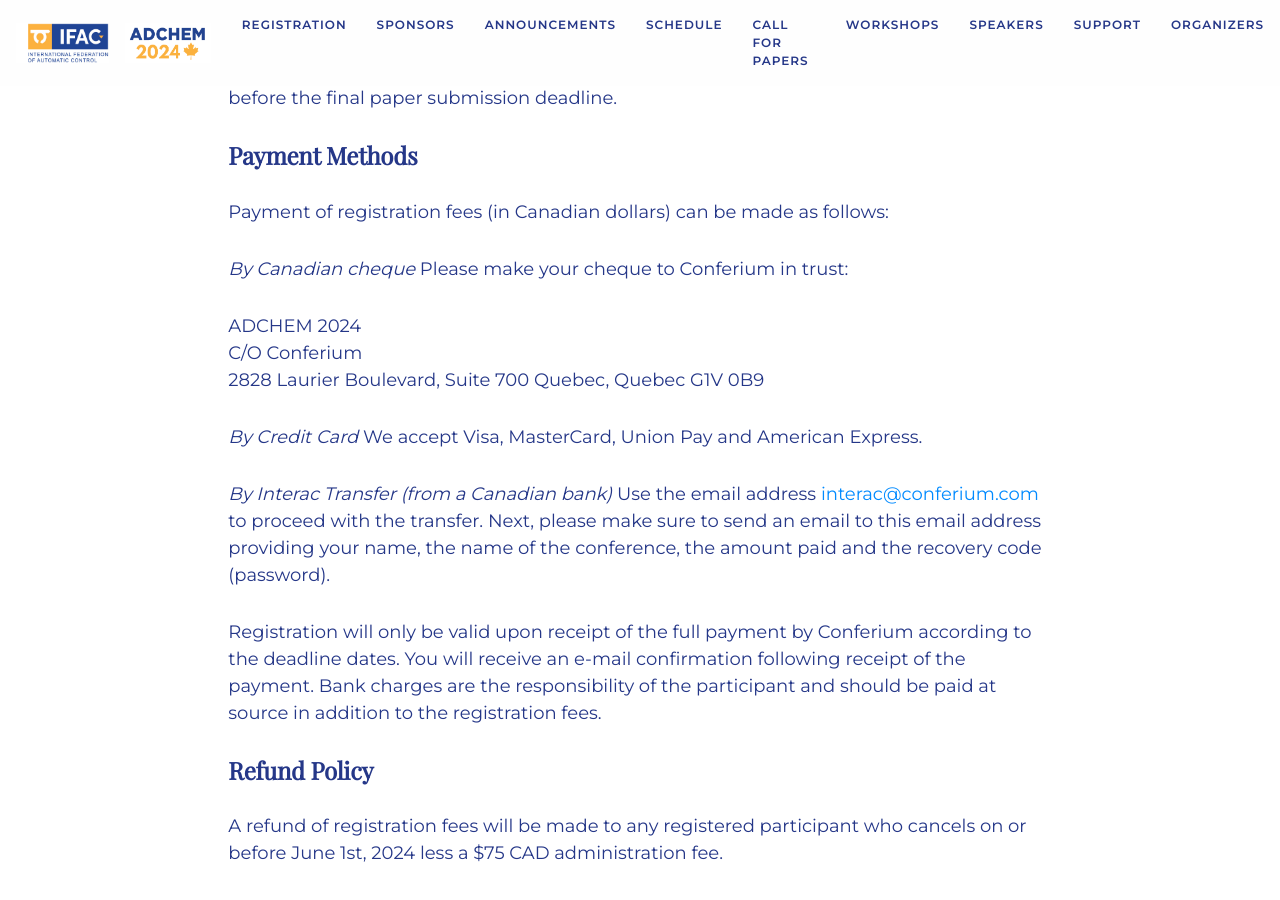
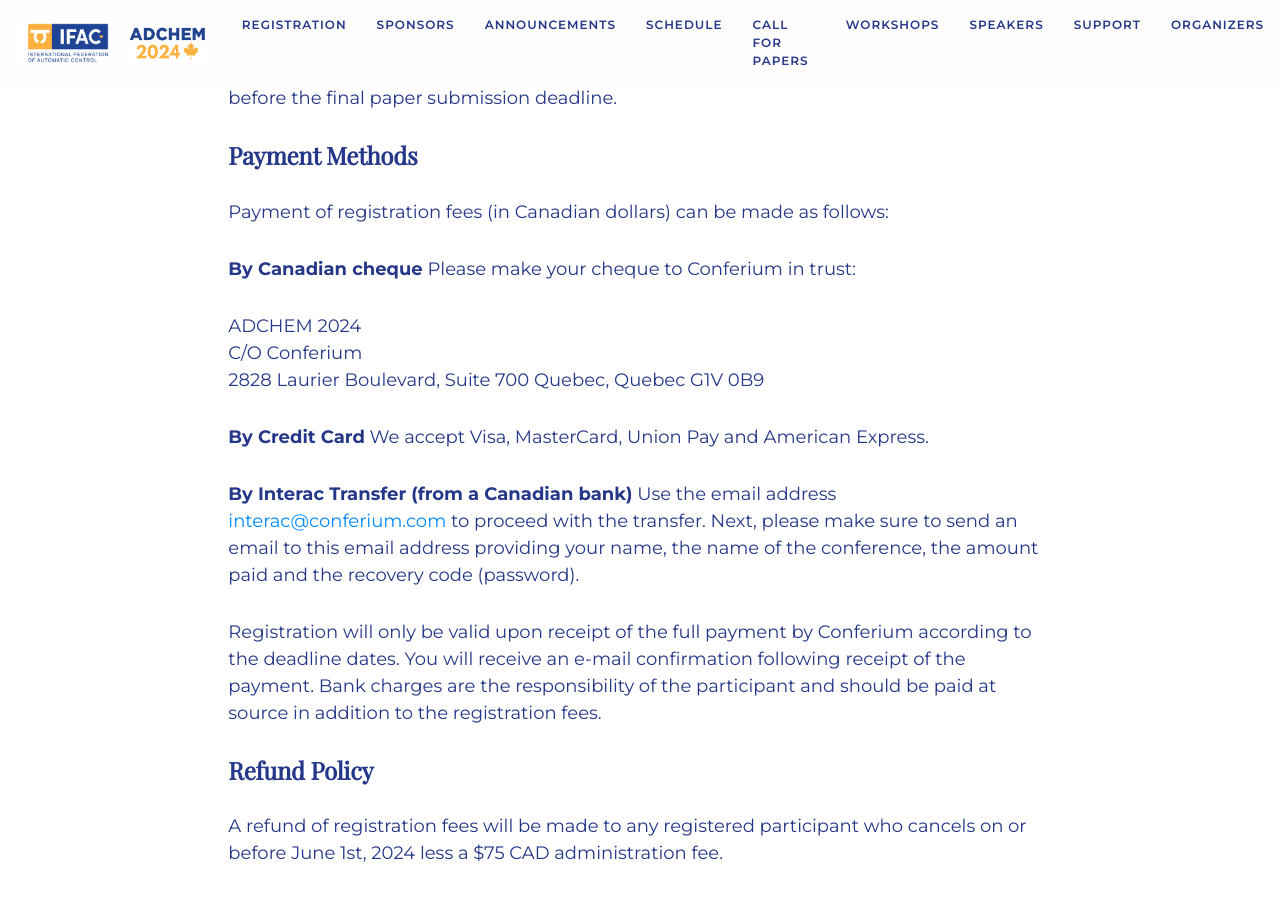
Before and after one commit to daisubc/ADCHEM2024, a Jekyll site: the page built from _pages/registration.md, in a window 1280 px wide and 900 px high, scrolled down 1870 px. Built offline with Jekyll 4.4.1, drawn with Linux system fonts in a browser that asks for light colours; nearby versions of some CDN libraries; some web fonts are replaced.

Commit message:
Update registration.md

```diff
--- a/_pages/registration.md
+++ b/_pages/registration.md
@@ -31,7 +31,7 @@
 *Please note that postdocs are not eligible to the student rate. If you have questions regarding the registration policy, please contact the conference secretariat.
 
 <div class="text-center">
-  <a class="btn btn-warning btn-lg" href="./assets/docs/03-Call-for-Papers-Extended-Deadlines-2023-10-16.pdf" role="button">Register Here</a>
+  <a class="btn btn-warning btn-lg" href="https://www.conferium.com/convPages/conv_248.lasso?registration=true&lang=en" role="button">Register Here</a>
 </div>
 
 ### Registration Fees Include:
@@ -54,7 +54,7 @@
 ### Payment Methods
 Payment of registration fees (in Canadian dollars) can be made as follows:
 
-*By Canadian cheque*
+**By Canadian cheque**
 Please make your cheque to Conferium in trust:
 
 ADCHEM 2024
@@ -63,10 +63,10 @@
 Quebec, Quebec
 G1V 0B9
 
-*By Credit Card*
+**By Credit Card**
 We accept Visa, MasterCard, Union Pay and American Express.
 
-*By Interac Transfer (from a Canadian bank)*
+**By Interac Transfer (from a Canadian bank)**
 Use the email address <interac@conferium.com> to proceed with the transfer. Next, please make sure to send an email to this email address providing your name, the name of the conference, the amount paid and the recovery code (password).
 
 Registration will only be valid upon receipt of the full payment by Conferium according to the deadline dates. You will receive an e-mail confirmation following receipt of the payment. Bank charges are the responsibility of the participant and should be paid at source in addition to the registration fees.
```
